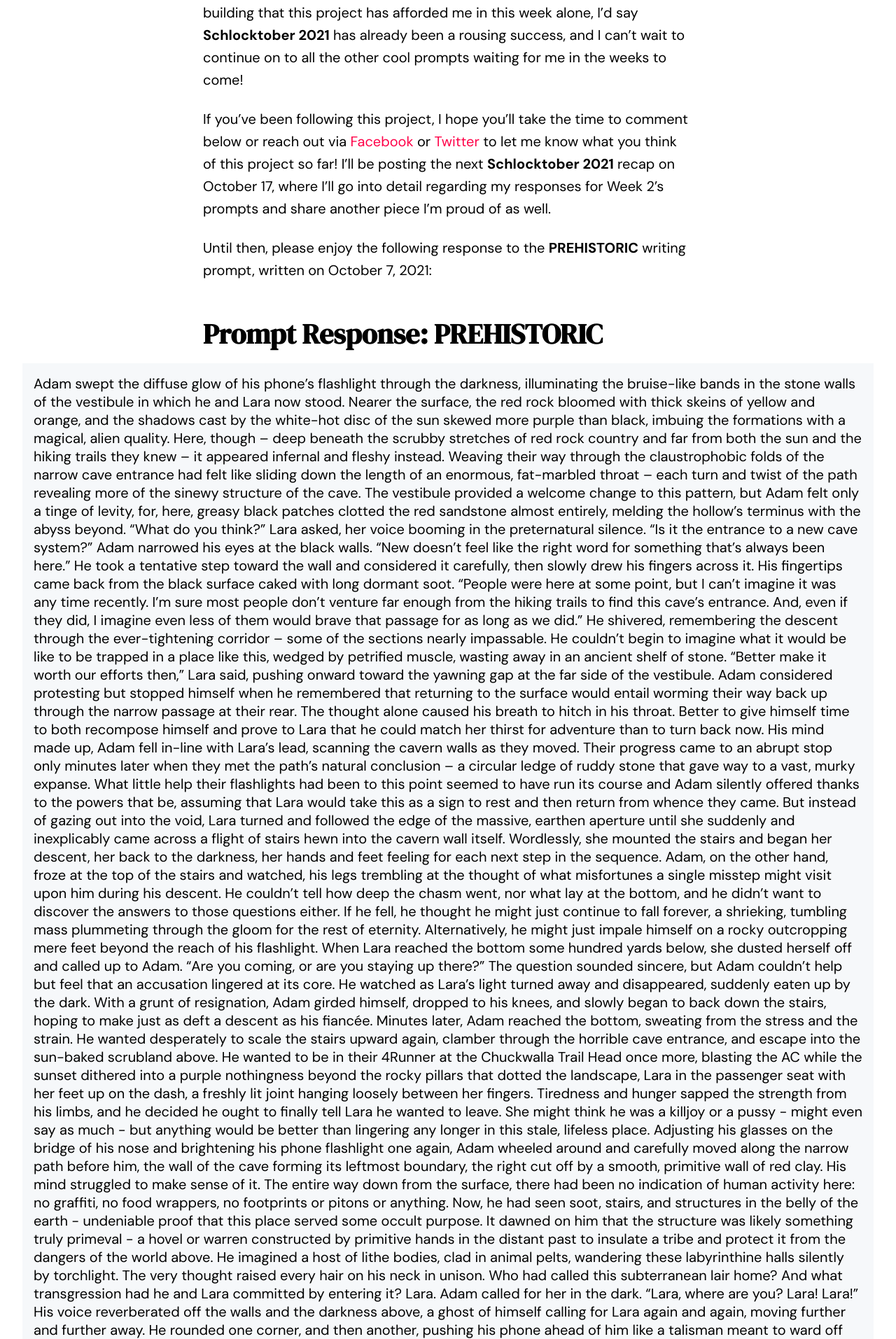
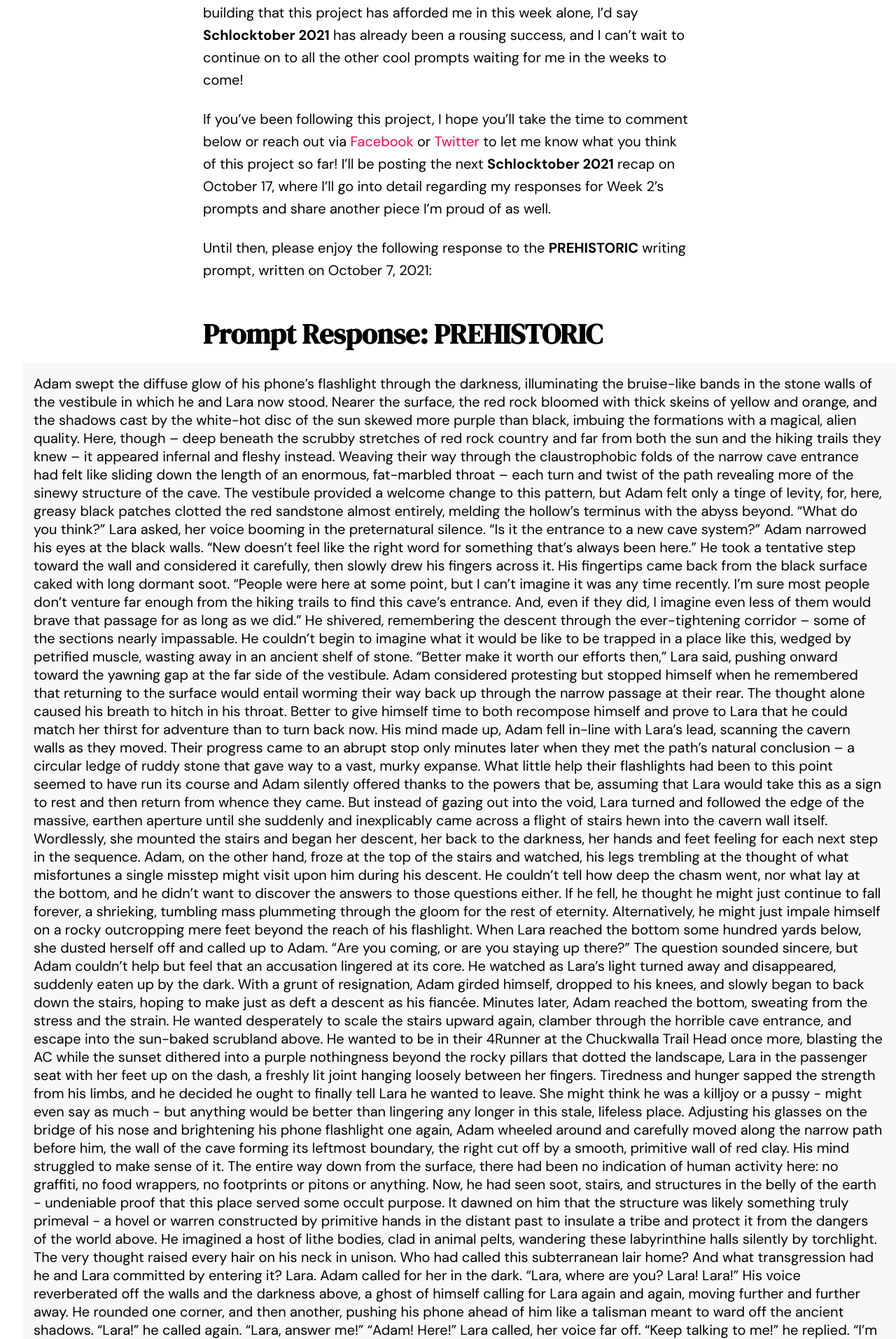
Before and after one commit to mnmalone/mnmalone2021, a Jekyll site: the page built from _posts/2021-10-10-schlocktober-week-1.md, in a window 1280 px wide. Shown: the part 4487-6400 px from the top of the page at 70% size. Built offline with Jekyll 4.4.1, drawn with Linux system fonts in a browser that asks for light colours; some web fonts are replaced; comment, search, counter and statistics services are not loaded.

Commit message:
Update blog.scss

```diff
--- a/_sass/blog.scss
+++ b/_sass/blog.scss
@@ -138,6 +138,8 @@ $blogmargin: 48px;
     }
 
     .excerpt{
+        display: block;
+        width: 100%;
         padding: 16px;
         margin-bottom: 15px;
         margin-top: 15px;
```
